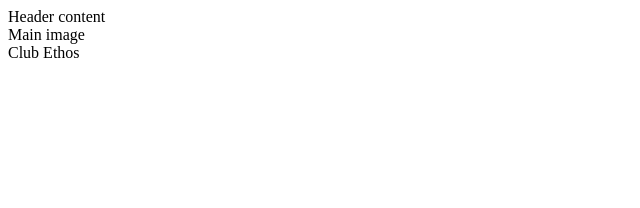
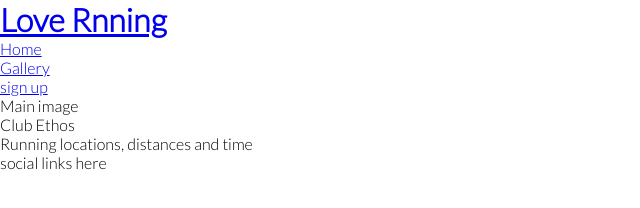
Before and after one commit to samirakeykha/love-running, a plain HTML site: page index.html in a window 1280 px wide. Shown: the whole page, without its empty margins (0-640 px from the left). Drawn offline with Linux system fonts and the light colour scheme.

Commit message:
Add basic header structure

```diff
--- a/assets/css/style.css
+++ b/assets/css/style.css
@@ -0,0 +1,10 @@
+@import url('https://fonts.googleapis.com/css2?family=Lato:ital,wght@0,300;1,300&display=swap');
+*{
+    margin: 0;
+    padding: 0;
+    border: none;
+}
+body{
+    font-family:lato, sans-serif;
+    font-weight: 300;
+}
--- a/index.html
+++ b/index.html
@@ -2,20 +2,41 @@
 <html lang="en">
 <head>
     <meta charset="UTF-8">
-    <meta http-equiv="X-UA-Compatible" content="IE=edge">
+
     <meta name="viewport" content="width=device-width, initial-scale=1.0">
     <meta name="description" content="Love Running club for running in Dublin, Ireland">
     <meta name="keywords" content="love running club, Ireland, dublir">
+    <link rel="stylesheet" href="assets/css/style.css">
     <title>Love Running</title>
 
 </head>
 <body>
-    <header>Header content</header>
+    <header>
+        <a href="index.html">
+            <h1>Love Rnning</h1>
+        </a>
+        <nav>
+            <ul>
+                <a href="index.html">Home</a>
+                </li>
+                <li><a href="#">Gallery</a>
+                </li>
+                <li><a href="#">sign up</a>
+                </li>
+            </ul>
+        </nav>
+    </header>
     <section>
         Main image
     </section>
     <section>
         Club Ethos
     </section>
+    <section>
+        Running locations, distances and time
+    </section>
+    <section>
+        social links here
+    </section>
 </body>
 </html>
```
